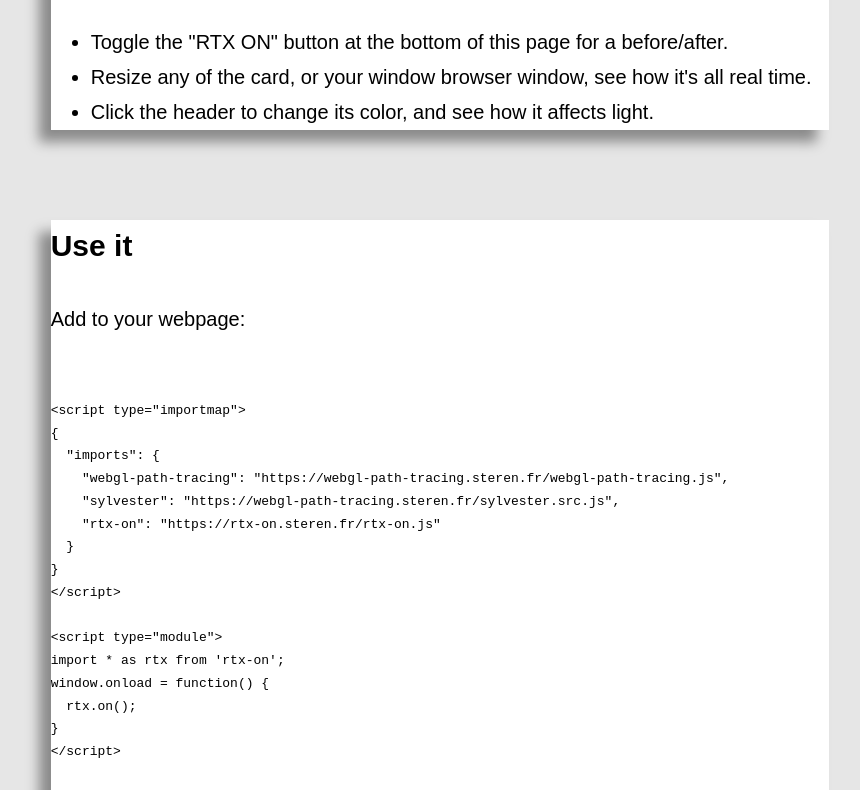
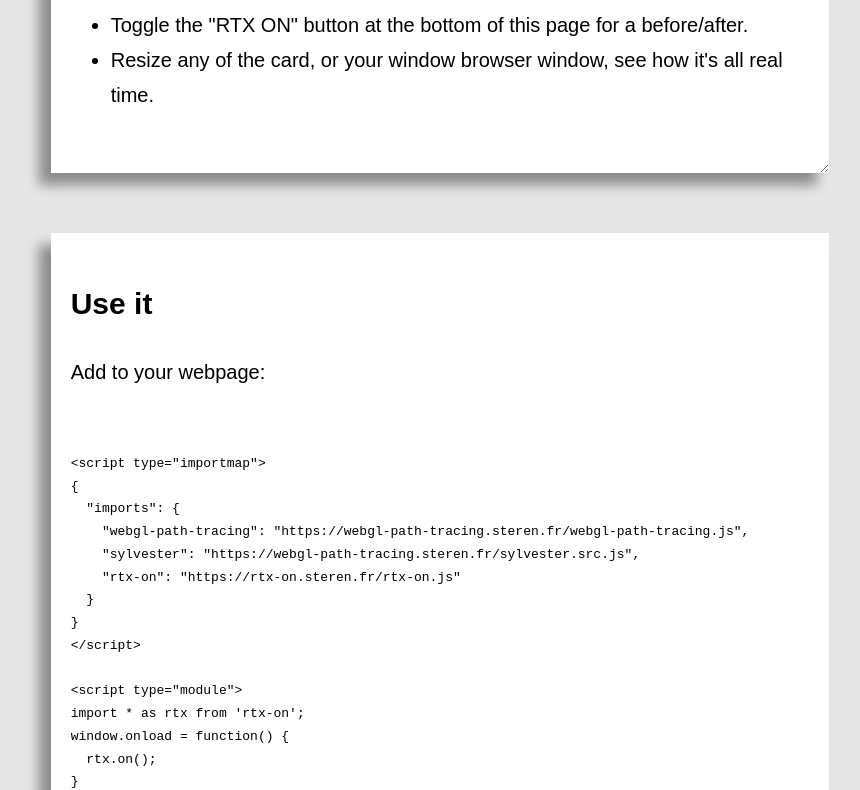
Before and after one commit to steren/rtx-on, a website: page index.html in a window 1280 px wide. Shown: the part 583-1373 px from the top of the page, without its empty margins (200-1060 px from the left). Drawn offline with Linux system fonts and the light colour scheme.

Commit message:
resize demo

```diff
--- a/index.html
+++ b/index.html
@@ -22,10 +22,6 @@
       font-family: sans-serif;
     }
 
-    h1,h2,h3,h4,h5,h6 {
-      margin: 3em 0 1em;
-    }
-
     p,ul,ol {
       margin-bottom: 2em;
     }
@@ -46,6 +42,10 @@
 
     header, section {
       box-shadow: rgb(0 0 0 / 40%) -12px 12px 12px 0px;
+      padding: 1em;
+      margin-bottom: 3em;
+      resize: both;
+      overflow: hidden;
     }
 
   </style>
@@ -84,7 +84,7 @@
       <ul>
         <li>Toggle the "RTX ON" button at the bottom of this page for a before/after.</li>
         <li>Resize any of the card, or your window browser window, see how it's all real time.</li>
-        <li>Click the header to change its color, and see how it affects light.</li>
+        <!-- <li>Click the header to change its color, and see how it affects light.</li> -->
       </ul>
     </section>
 
@@ -115,6 +115,24 @@ window.onload = function() {
     <pre><code>npm install rtx-on</code></pre>
     </section>
   </main>
+
+  <!-- <script>
+    // random color when clicking header
+    const element = document.querySelector("header");
+
+    function randomColor() {
+      var r = Math.floor(Math.random() * 256);
+      var g = Math.floor(Math.random() * 256);
+      var b = Math.floor(Math.random() * 256);
+      return "rgb(" + r + "," + g + "," + b + ")";
+    }
+
+    element.addEventListener("click", function() {
+      this.style.backgroundColor = randomColor();
+    });
+
+  </script> -->
+
 </body>
 
 </html>
```
